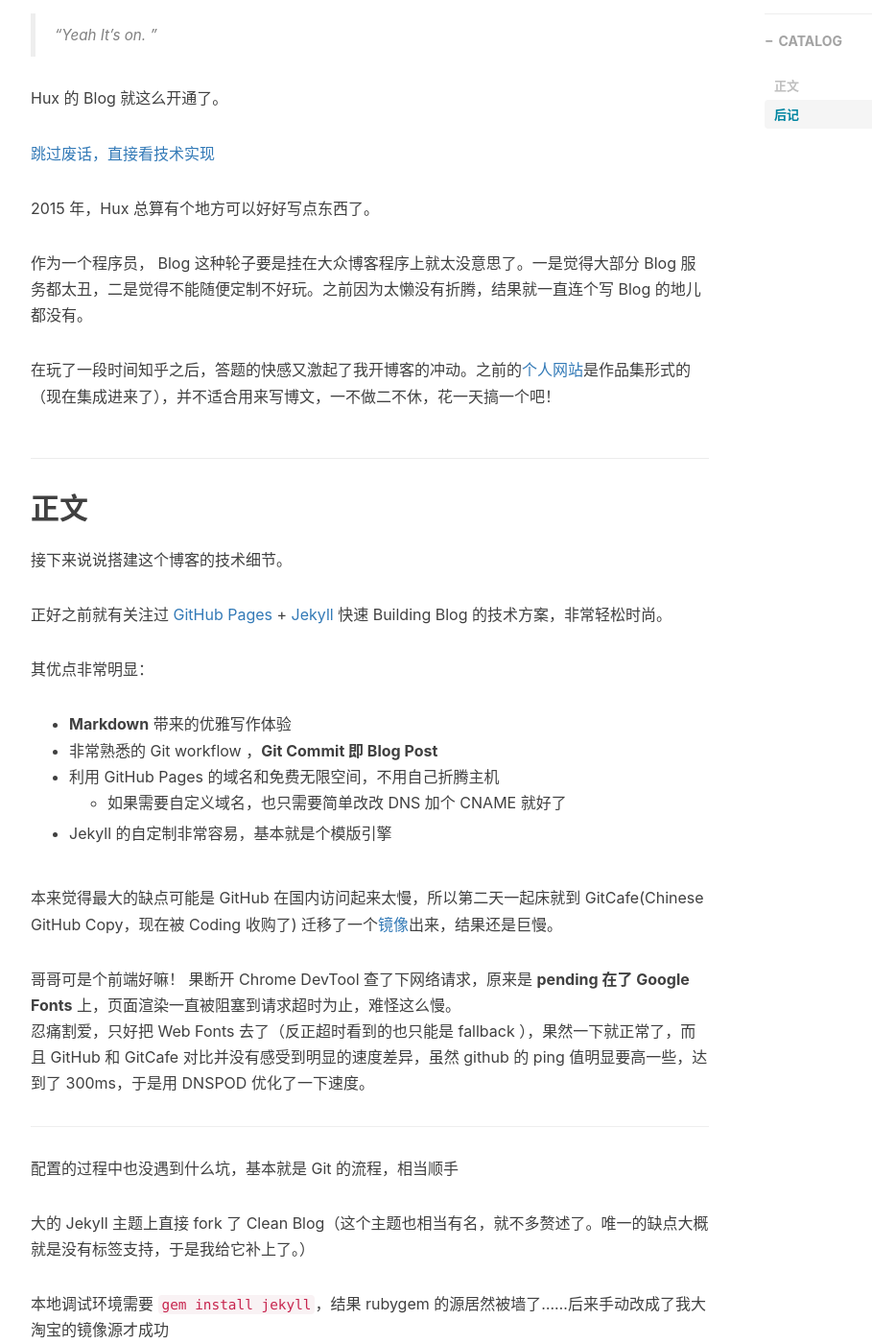
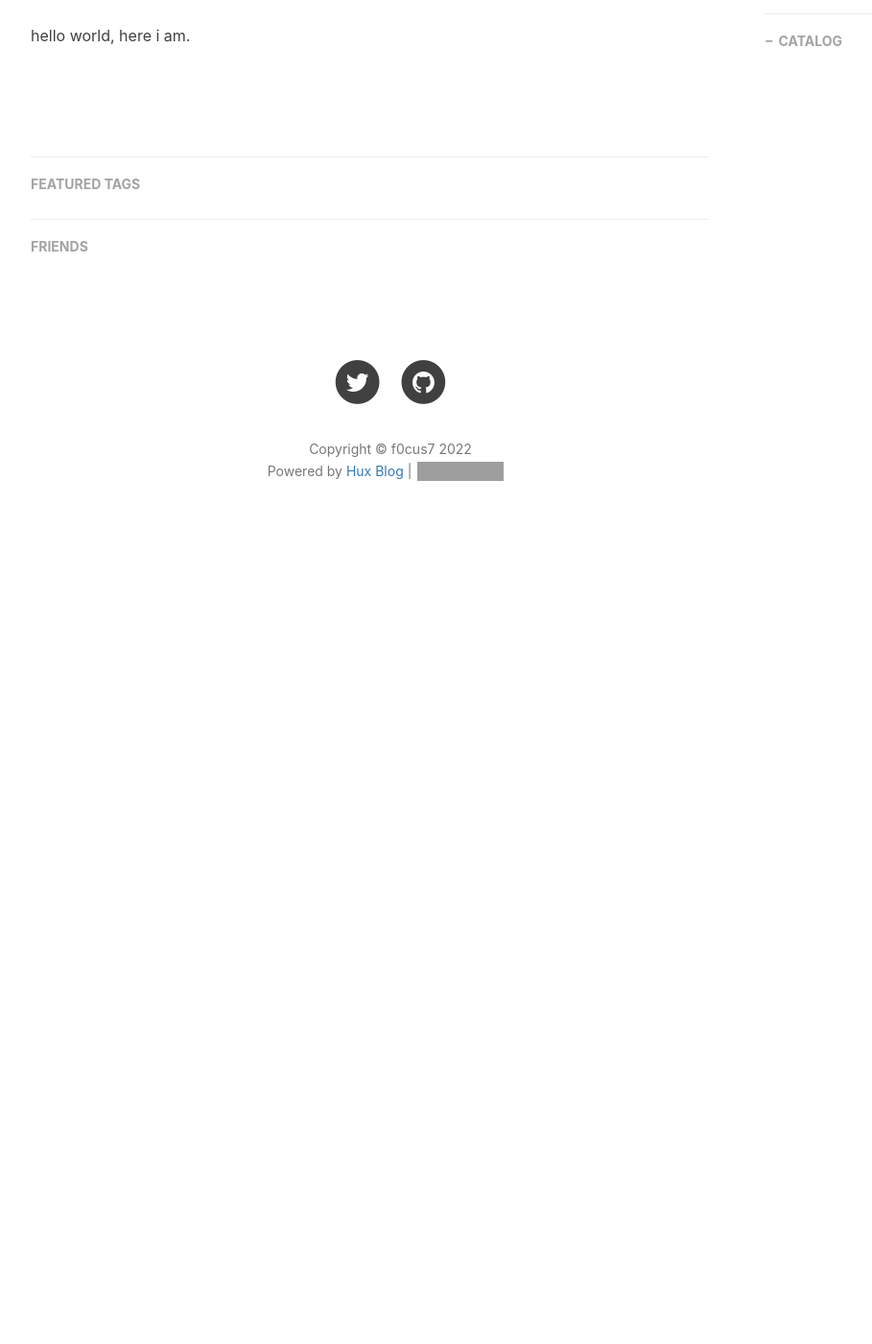
Before and after one commit to f0cus7/f0cus7.github.io, a Jekyll site: the page built from _posts/2022-01-22-hello-2022.markdown, in a window 1280 px wide and 1400 px high, scrolled down 549 px. Shown: the whole window at 96% size, without its empty margins (233-1142 px from the left). Built offline with Jekyll 4.4.1, drawn with Linux system fonts in a browser that asks for light colours; nearby versions of some CDN libraries; comment, search, counter and statistics services are not loaded; after the commit the page ends 1144 px from its top, so only the background shows below that; some of the changed text lies outside the part shown; grey boxes are pictures that could not be loaded.

Commit message:
Update 2022-01-22-hello-2022.markdown

```diff
--- a/_posts/2022-01-22-hello-2022.markdown
+++ b/_posts/2022-01-22-hello-2022.markdown
@@ -2,7 +2,7 @@
 layout:     post
 title:      "Hello 2022"
 subtitle:   " \"Hello World\""
-date:       2015-01-19 12:00:00
+date:       2022-01-19 12:00:00
 author:     "Hux"
 header-img: "img/post-bg-2015.jpg"
 catalog: true
@@ -11,65 +11,4 @@
     - Meta
 ---
 
-> “Yeah It's on. ”
-
-
-Hux 的 Blog 就这么开通了。
-
-[跳过废话，直接看技术实现 ](#build)
-
-2015 年，Hux 总算有个地方可以好好写点东西了。
-
-
-作为一个程序员， Blog 这种轮子要是挂在大众博客程序上就太没意思了。一是觉得大部分 Blog 服务都太丑，二是觉得不能随便定制不好玩。之前因为太懒没有折腾，结果就一直连个写 Blog 的地儿都没有。
-
-在玩了一段时间知乎之后，答题的快感又激起了我开博客的冲动。之前的[个人网站](http://huangxuan.me/portfolio)是作品集形式的（现在集成进来了），并不适合用来写博文，一不做二不休，花一天搞一个吧！
-
-
-<p id = "build"></p>
-
-## 正文
-
-接下来说说搭建这个博客的技术细节。
-
-正好之前就有关注过 [GitHub Pages](https://pages.github.com/) + [Jekyll](http://jekyllrb.com/) 快速 Building Blog 的技术方案，非常轻松时尚。
-
-其优点非常明显：
-
-* **Markdown** 带来的优雅写作体验
-* 非常熟悉的 Git workflow ，**Git Commit 即 Blog Post**
-* 利用 GitHub Pages 的域名和免费无限空间，不用自己折腾主机
-	* 如果需要自定义域名，也只需要简单改改 DNS 加个 CNAME 就好了
-* Jekyll 的自定制非常容易，基本就是个模版引擎
-
-
-本来觉得最大的缺点可能是 GitHub 在国内访问起来太慢，所以第二天一起床就到 GitCafe(Chinese GitHub Copy，现在被 Coding 收购了) 迁移了一个[镜像](http://huxpro.coding.me)出来，结果还是巨慢。
-
-哥哥可是个前端好嘛！ 果断开 Chrome DevTool 查了下网络请求，原来是 **pending 在了 Google Fonts** 上，页面渲染一直被阻塞到请求超时为止，难怪这么慢。
-忍痛割爱，只好把 Web Fonts 去了（反正超时看到的也只能是 fallback ），果然一下就正常了，而且 GitHub 和 GitCafe 对比并没有感受到明显的速度差异，虽然 github 的 ping 值明显要高一些，达到了 300ms，于是用 DNSPOD 优化了一下速度。
-
-
----
-
-配置的过程中也没遇到什么坑，基本就是 Git 的流程，相当顺手
-
-大的 Jekyll 主题上直接 fork 了 Clean Blog（这个主题也相当有名，就不多赘述了。唯一的缺点大概就是没有标签支持，于是我给它补上了。）
-
-本地调试环境需要 `gem install jekyll`，结果 rubygem 的源居然被墙了……后来手动改成了我大淘宝的镜像源才成功
-
-Theme 的 CSS 是基于 Bootstrap 定制的，看得不爽的地方直接在 Less 里改就好了（平时更习惯 SCSS 些），**不过其实我一直觉得 Bootstrap 在移动端的体验做得相当一般，比我在淘宝参与的团队 CSS 框架差多了……**所以为了体验，也补了不少 CSS 进去
-
-最后就进入了耗时反而最长的**做图、写字**阶段，也算是进入了**写博客**的正轨，因为是类似 Hack Day 的方式去搭这个站的，所以折腾折腾着大半夜就过去了。
-
-第二天考虑中文字体的渲染，fork 了 [Type is Beautiful](http://www.typeisbeautiful.com/) 的 `font` CSS，调整了字号，适配了 Win 的渣渲染，中英文混排效果好多了。
-
-
-## 后记
-
-回顾这个博客的诞生，纯粹是出于个人兴趣。在知乎相关问题上回答并获得一定的 star 后，我决定把这个博客主题当作一个小小的开源项目来维护。
-
-在经历 v1.0 - v1.5 的蜕变后，这个博客主题愈发完整，不但增加了诸多 UI 层的优化（opinionated）；在代码层面，更加丰富的配置项也使得这个主题拥有了更好的灵活性与可拓展性。而作为一个开源项目，我也积极的为其完善文档与解决 issue。
-
-如果你恰好逛到了这里，希望你也能喜欢这个博客主题。
-
-—— Hux 后记于 2015.10
+hello world, here i am.
```
